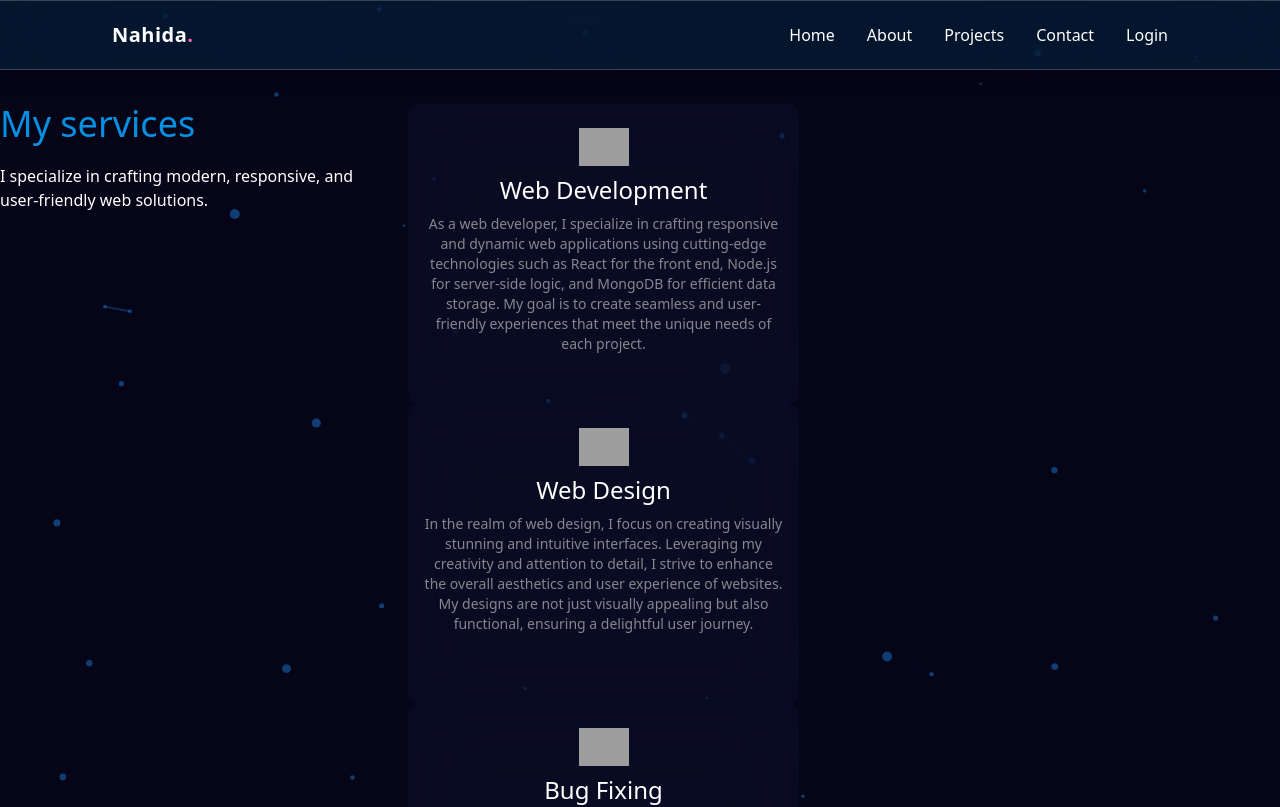
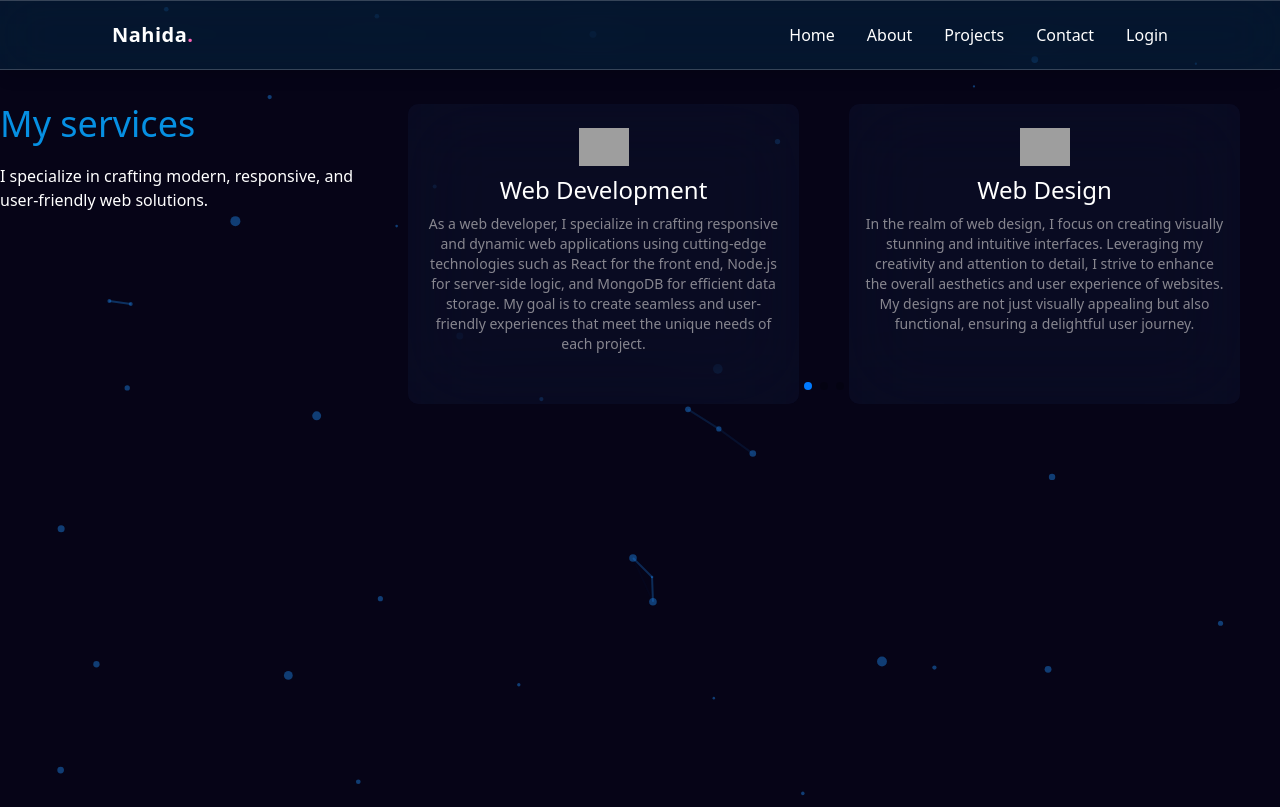
Before and after one commit to Umme-Nahida/personal_portfolio_client, a Next.js app: page /service in a window 1280 px wide. Shown: the top 807 px of the page. Built offline with nearby package versions, Linux system fonts and the light colour scheme; no server answers; grey boxes are pictures that could not be loaded.

Commit message:
fix service slider

```diff
--- a/src/app/(public)/blog/[blogId]/page.tsx
+++ b/src/app/(public)/blog/[blogId]/page.tsx
@@ -5,6 +5,7 @@ import React from 'react';
 
 export const generateStaticParams = async()=>{
     const res = await fetch(`${process.env.NEXT_PUBLIC_BASE_API}/blog`)
+
   const {data:blogs} = await res.json()
 
 
--- a/src/components/modules/ServiceSlider.tsx
+++ b/src/components/modules/ServiceSlider.tsx
@@ -1,14 +1,20 @@
 "use client"
-import React from 'react';
-import 'swiper/css/navigation';
 
+// Import Swiper React components
 import { Swiper, SwiperSlide } from 'swiper/react';
+
+// Import Swiper styles
+import 'swiper/css';
+import 'swiper/css/pagination';
+
+
 // import required modules
-import { Pagination} from 'swiper/modules';
+import { Pagination } from 'swiper/modules';
 import { Service, serviceData } from '@/utils/service';
 import Image from 'next/image';
 
 const ServiceSlider = () => {
+  console.log(serviceData)
     return (
        <Swiper
        slidesPerView={1}
@@ -31,7 +37,7 @@ const ServiceSlider = () => {
           clickable: true,
         }}
         modules={[Pagination]}
-        className=' '
+        className='mySwiper'
        >
        {
         serviceData?.map((item:Service,index:number)=>{
```
